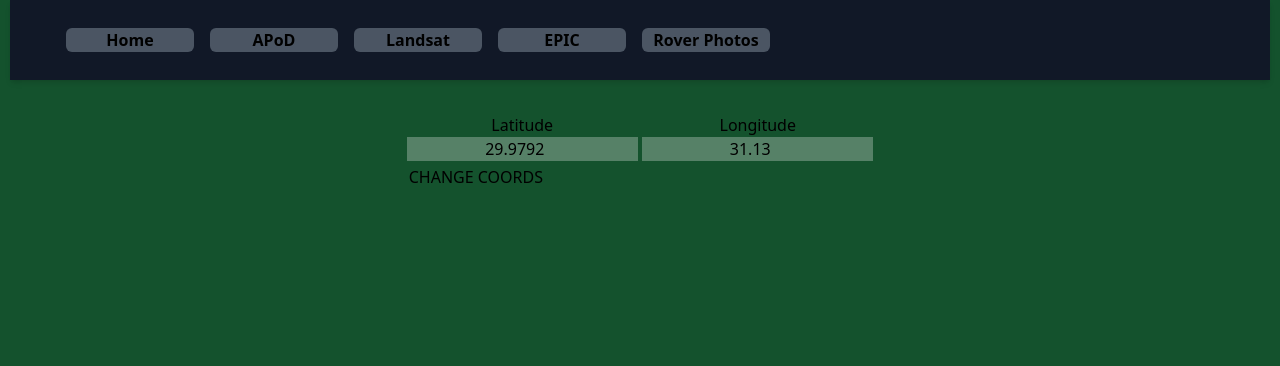
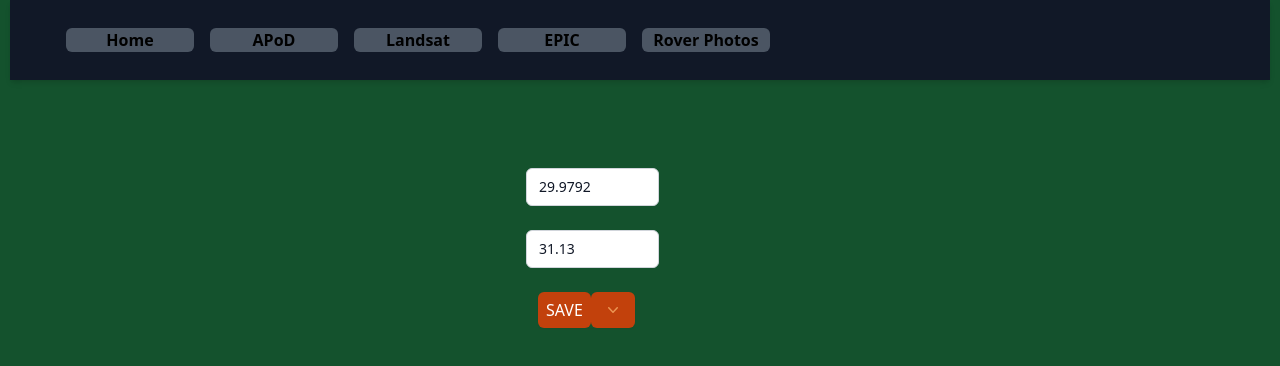
Before and after one commit to UniversallyRy/nasaApp, a Next.js app: page /landsat in a window 1280 px wide. Shown: the top 366 px of the page. Built offline with nearby package versions, Linux system fonts and the light colour scheme.

Commit message:
removal of chakra, form field util added, file namechanges

```diff
--- a/components/Satellite/Form/Button.tsx
+++ b/components/Satellite/Form/Button.tsx
@@ -1,34 +1,58 @@
-import { Button, PopoverTrigger } from "@chakra-ui/react";
+import { Popover } from "@headlessui/react";
+import { ChevronDownIcon, MagnifyingGlassIcon } from "@heroicons/react/20/solid";
+import { Ref, RefObject, useEffect } from "react";
+import Examples from "./Examples";
 
 type Props = {
-  backGround: string;
   isSubmitting: boolean;
   isEditing: boolean;
+  setIsEditing: (bool: boolean) => void;
+  inputEl: any
 };
+export function FormButton({ ...props }) {
 
-const FormButton = ({ ...props }: Props) => {
   return (
-    <PopoverTrigger>
-      <Button
-        size="lg"
-        fontSize="xl"
-        rounded="sm"
-        shadow="xl"
-        m={3}
-        bg={props.backGround}
-        isLoading={props.isSubmitting}
-        type="submit"
-        _hover={{
-          bg: "gray.600",
-        }}
-        _focus={{
-          outline: "hidden",
-        }}
+    <button
+      type="submit"
+      className={`
+                items-center rounded-md bg-orange-700
+                px-2 py-1 text-base font-medium text-white hover:text-opacity-100
+                focus:outline-none focus-visible:ring-2
+                focus-visible:ring-white focus-visible:ring-opacity-75`
+      }
+    >
+      {"SAVE"}
+    </button>
+  )
+}
+
+export function ExampleButton() {
+
+  return (
+    <div className="w-full max-w-sm">
+      <Popover
       >
-        {props.isEditing ? "SAVE" : "CHANGE COORDS"}
-      </Button>
-    </PopoverTrigger>
+        {({ open }) => (
+          <>
+            <Popover.Button
+              className={`
+                ${open ? '' : 'text-opacity-90'}
+                group inline-flex items-center rounded-md bg-orange-700
+                px-3 py-2 text-base font-medium text-white hover:text-opacity-100
+                focus:outline-none focus-visible:ring-2
+                focus-visible:ring-white focus-visible:ring-opacity-75`
+              }
+            >
+              <ChevronDownIcon
+                className={`${open ? '' : 'text-opacity-70'}
+                  h-5 w-5 text-orange-300 transition duration-150 ease-in-out group-hover:text-opacity-80`}
+                aria-hidden="true"
+              />
+            </Popover.Button>
+            <Examples />
+          </>
+        )}
+      </Popover>
+    </div>
   );
-};
-
-export default FormButton;
+}
--- /dev/null
+++ b/components/Satellite/Form/FormContainer.tsx
@@ -0,0 +1,50 @@
+import { ReactNode, Dispatch, SetStateAction, useContext } from "react";
+import axios from "axios";
+import { FormContext } from "../../../utils/context";
+import { fetchedUrl } from "../../../utils/getData";
+
+type Props = {
+  children: ReactNode;
+};
+
+interface FormValues {
+  latitude: number;
+  longitude: number;
+}
+
+export default function Form({ ...props }: Props) {
+
+  const { children } = props;
+  const { submitCoords }: FormikValues = useContext(FormContext);
+  const initialValues: FormValues = { latitude: 29.9792, longitude: 31.13 };
+  const defaultDate = new Date("2/1/21");
+
+  const handleSubmit = async (e: any) => {
+    e.preventDefault();
+    console.log(e.target[0])
+    let lat = e.target[0].value;
+    let lon = e.target[1].value;
+    const data = await axios(fetchedUrl("landsat", defaultDate, lon, lat));
+    submitCoords(data);
+  }
+  return (
+    //    <div className="items-center justify-center sm:w-2/12 md:w-7/12">
+    //      <Formik
+    //        initialValues={initialValues}
+    //        onSubmit={async (values) => {
+    //          let lon = values.longitude;
+    //          let lat = values.latitude;
+    //          const data = await axios(fetchedUrl("landsat", defaultDate, lon, lat));
+    //          submitCoords(data);
+    //        }}
+    //      >
+    //        {children}
+    //      </Formik>
+    //    </div>
+    <form className="mt-8 space-y-6" onSubmit={handleSubmit}>
+      <div className="-space-y-px">
+      </div>
+      {children}
+    </form>
+  );
+};
--- a/components/Satellite/Form/FormInputs.tsx
+++ /dev/null
@@ -1,81 +0,0 @@
-import React from "react";
-import {
-  HStack,
-  FormControl,
-  FormLabel,
-  Input,
-  FormErrorMessage,
-} from "@chakra-ui/react";
-import { Field } from "formik";
-
-type Props = {
-  backGround: string;
-  isEditing: boolean;
-};
-
-const FormInputs = ({ ...props }: Props) => {
-  const validateCoordinates = (value: string) => {
-    let error;
-    if (!value) {
-      error = "No coordinates sent";
-    }
-    return error;
-  };
-
-  return (
-    <HStack spacing={2.5}>
-      <Field name="latitude" validate={validateCoordinates}>
-        {({ field, form }: any) => (
-          <FormControl
-            p={1}
-            rounded="sm"
-            bg={props.backGround}
-            shadow="lg"
-            isInvalid={form.errors.latitude && form.touched.latitude}
-          >
-            <FormLabel fontSize="xl" textAlign="center" htmlFor="latitude">
-              Latitude
-            </FormLabel>
-            <Input
-              {...field}
-              textAlign="center"
-              fontSize="lg"
-              type="number"
-              id="latitude"
-              placeholder="Latitude"
-              isDisabled={!props.isEditing}
-            />
-            <FormErrorMessage>{form.errors.latitude}</FormErrorMessage>
-          </FormControl>
-        )}
-      </Field>
-      <Field name="longitude" validate={validateCoordinates}>
-        {({ field, form }: any) => (
-          <FormControl
-            p={1}
-            rounded="sm"
-            bg={props.backGround}
-            shadow="lg"
-            isInvalid={form.errors.longitude && form.touched.longitude}
-          >
-            <FormLabel fontSize="xl" textAlign="center" htmlFor="longitude">
-              Longitude
-            </FormLabel>
-            <Input
-              {...field}
-              textAlign="center"
-              fontSize="lg"
-              type="number"
-              id="longitude"
-              placeholder="Longitude"
-              isDisabled={!props.isEditing}
-            />
-            <FormErrorMessage>{form.errors.longitude}</FormErrorMessage>
-          </FormControl>
-        )}
-      </Field>
-    </HStack>
-  );
-};
-
-export default FormInputs;
--- a/components/Satellite/Form/FormikBox.tsx
+++ /dev/null
@@ -1,48 +0,0 @@
-import { Dispatch, SetStateAction, useContext } from "react";
-import { Formik, FormikValues } from "formik";
-import axios from "axios";
-import Examples from "./Examples";
-import { FormContext } from "../../../utils/context";
-import { fetchedUrl } from "../../../utils/getData";
-
-type Props = {
-  children: React.ReactNode;
-  isEditing: boolean;
-  setSubmit: Dispatch<SetStateAction<boolean>>;
-};
-
-interface FormValues {
-  latitude: number;
-  longitude: number;
-}
-
-export default function FormikBox({ ...props }: Props) {
-  const { submitCoords }: FormikValues = useContext(FormContext);
-  const initialValues: FormValues = { latitude: 29.9792, longitude: 31.13 };
-  const defaultDate = new Date("2/1/21");
-
-  return (
-    <div className="items-center justify-center sm:w-2/12 md:w-7/12">
-      <Formik
-        initialValues={initialValues}
-        onSubmit={async (values) => {
-          if (!props.isEditing) {
-            props.setSubmit(true);
-            let lon = values.longitude;
-            let lat = values.latitude;
-            const data = await axios(fetchedUrl("landsat", defaultDate, lon, lat));
-            setTimeout(() => {
-              props.setSubmit(false);
-            }, 3000);
-            submitCoords(data);
-          } else {
-            return null;
-          }
-        }}
-      >
-        {props.children}
-      </Formik>
-      <Examples />
-    </div>
-  );
-};
--- /dev/null
+++ b/components/Satellite/Form/Inputs.tsx
@@ -0,0 +1,34 @@
+import React from "react";
+
+const fixedInputClass = "rounded-md appearance-none relative block w-full px-3 py-2 border border-gray-300 placeholder-gray-500 text-gray-900 focus:outline-none focus:ring-purple-500 focus:border-purple-500 focus:z-10 sm:text-sm"
+
+export default function Input({
+  handleChange,
+  value,
+  labelText,
+  labelFor,
+  id,
+  name,
+  type,
+  isRequired = false,
+  placeholder,
+  ...props
+}) {
+  return (
+    <div className="my-5">
+      <label htmlFor={labelFor} className="sr-only">
+        {labelText}
+      </label>
+      <input
+        onChange={handleChange}
+        value={value}
+        id={id}
+        name={name}
+        type={type}
+        required={isRequired}
+        className={fixedInputClass}
+        placeholder={placeholder}
+      />
+    </div>
+  );
+};
--- a/components/Satellite/Form/index.tsx
+++ b/components/Satellite/Form/index.tsx
@@ -1,38 +1,41 @@
 import React, { useState } from "react";
-import { Form } from "formik";
-import { Box, Popover, useColorModeValue, useBoolean } from "@chakra-ui/react";
-import FormikBox from "./FormikBox";
-import FormInputs from "./FormInputs";
-import FormButton from "./Button";
+import FormContainer from "./FormContainer";
+import { ExampleButton, FormButton } from "./Button";
+import Input from "./Inputs";
+import { formFields } from "../../../utils/formFields";
 
-export default function FormContainer() {
-  const [isSubmitting, setSubmit] = useState(false);
-  const [isEditing, setIsEditing] = useBoolean();
-  const backGround = useColorModeValue("blue.500", "purple.900");
+export default function Form() {
+  const fields = formFields;
+  let fieldsState: any = {};
+  fields.forEach(field => fieldsState[field.id] = field.labelText);
 
+  const [loginState, setLoginState] = useState(fieldsState);
+
+  const handleChange = (e: any) => {
+    setLoginState({ ...loginState, [e.target.id]: e.target.value })
+  }
   return (
-    <div className="items-center justify-center sm:w-4/12 md:w-7/12">
-      <Popover
-        isOpen={isEditing}
-        onOpen={setIsEditing.on}
-        onClose={setIsEditing.off}
-        closeOnBlur={false}
-        isLazy
-        lazyBehavior="keepMounted"
-      >
-        <FormikBox isEditing={isEditing} setSubmit={setSubmit}>
-          {
-            <Form>
-              <FormInputs isEditing={isEditing} backGround={backGround} />
-              <FormButton
-                isEditing={isEditing}
-                isSubmitting={isSubmitting}
-                backGround={backGround}
-              />
-            </Form>
-          }
-        </FormikBox>
-      </Popover>
+    <div className="flex sm:w-4/12 md:w-7/12">
+      <FormContainer>
+        {fields.map(field =>
+          <Input
+            key={field.id}
+            handleChange={handleChange}
+            value={loginState[field.id]}
+            labelText={field.labelText}
+            labelFor={field.labelFor}
+            id={field.id}
+            name={field.name}
+            type={field.type}
+            isRequired={field.isRequired}
+            placeholder={field.placeholder}
+          />
+        )}
+        <div className="justify-self-center self-center m-3 inline-flex rounded-md shadow-sm" role="group">
+          <FormButton />
+          <ExampleButton />
+        </div>
+      </FormContainer>
     </div>
   );
 };
--- a/components/Satellite/SatelliteImg.tsx
+++ b/components/Satellite/SatelliteImg.tsx
@@ -8,7 +8,7 @@ type Props = {
 
 export default function SatelliteImg({ coordinates }: Props) {
   return (
-    <div className="m-2 shadow-xl rounded-sm p-1">
+    <div className="m-2 w-full h-full shadow-xl rounded-sm p-1">
       <NextImage
         className="w-6/12 h-6/12"
         aria-label="Satellite Image"
--- /dev/null
+++ b/utils/formFields.ts
@@ -0,0 +1,23 @@
+
+export const formFields = [
+  {
+    labelText: "29.9792",
+    labelFor: "latitude",
+    id: "latitude",
+    name: "number",
+    type: "number",
+    autoComplete: "number",
+    isRequired: true,
+    placeholder: "Latitude Numbers"
+  },
+  {
+    labelText: "31.13",
+    labelFor: "longitude",
+    id: "longitude",
+    name: "number",
+    type: "number",
+    autoComplete: "number",
+    isRequired: true,
+    placeholder: "Longitude Numbers"
+  }
+]
```
Also changed, not shown: app/landsat/page.tsx (+8 -13 lines), components/Satellite/Form/Examples.tsx (+50 -26 lines).
